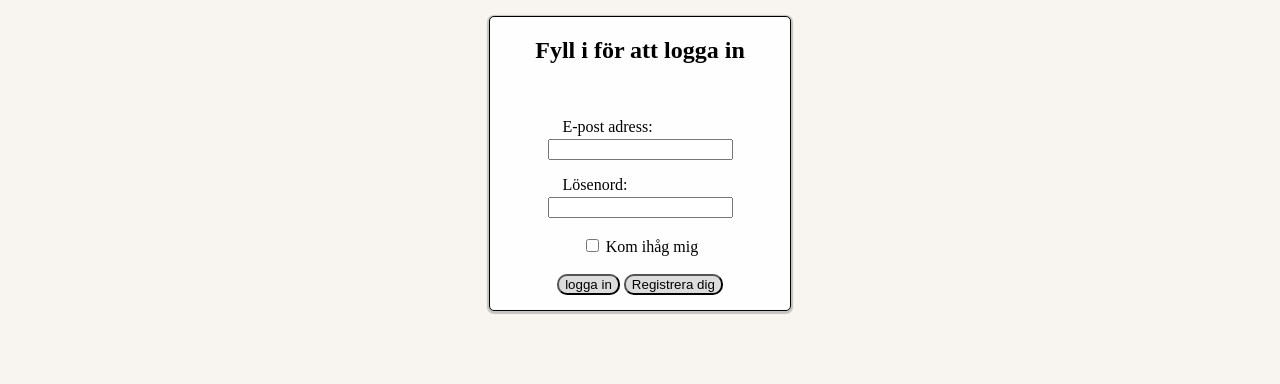
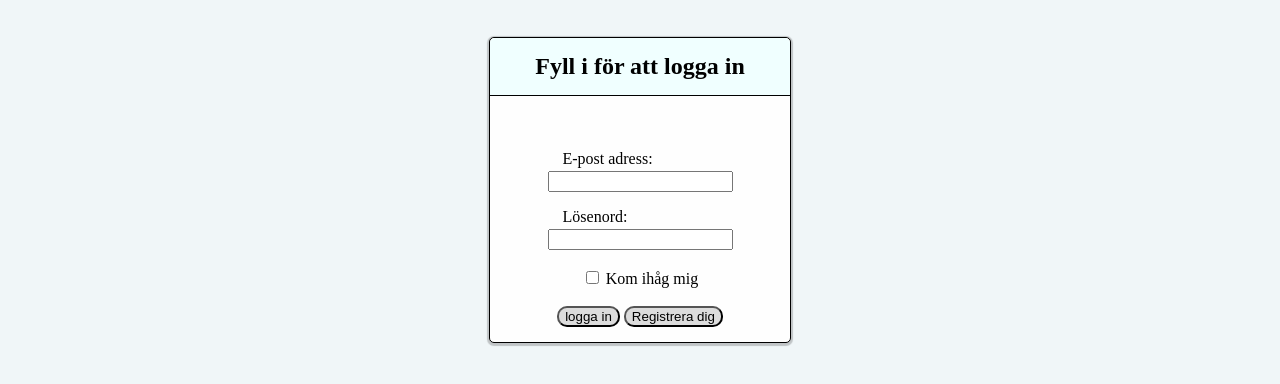
Before and after one commit to Grayfox665/uppgift1-loginsida, a plain HTML site: page index.html in a window 1280 px wide. Shown: the part 82-466 px from the top of the page. Drawn offline with Linux system fonts and the light colour scheme.

Commit message:
Colored the instruktion text background and changed the background color.

```diff
--- a/index.html
+++ b/index.html
@@ -10,7 +10,7 @@
     <h1 id="välkomst">Välkommen till inloggningssidan!</h1>
     <br>
     <form class="login-block">
-        <h2>Fyll i för att logga in</h2>
+        <h2 id="instruktion">Fyll i för att logga in</h2>
         <br>
         <p id="E-post">E-post adress:</p>
         <input type="text" name="e-post">
--- a/style.css
+++ b/style.css
@@ -1,9 +1,11 @@
 body{
-    background-color: rgb(248, 244, 240) ;
+    background-color: rgb(240, 246, 248) ;
 }
 
 #välkomst {
     text-align: center;
+    border-bottom: 1px solid black;
+    padding-bottom: 20px;
 }
 
 .login-block {
@@ -15,6 +17,14 @@ body{
     background-color:  rgb(254, 254, 254) ;
     padding-bottom: 15px;
     box-shadow: 0px 1px 1px 2px rgba(1, 1, 1, 0.2);
+}
+
+#instruktion{
+    border-bottom: 1px solid black;
+    padding: 15px 15px;
+    background-color: azure;
+    margin-top: auto;
+    border-radius: 5px 5px 0px 0px;
 }
 
 #E-post{
```
